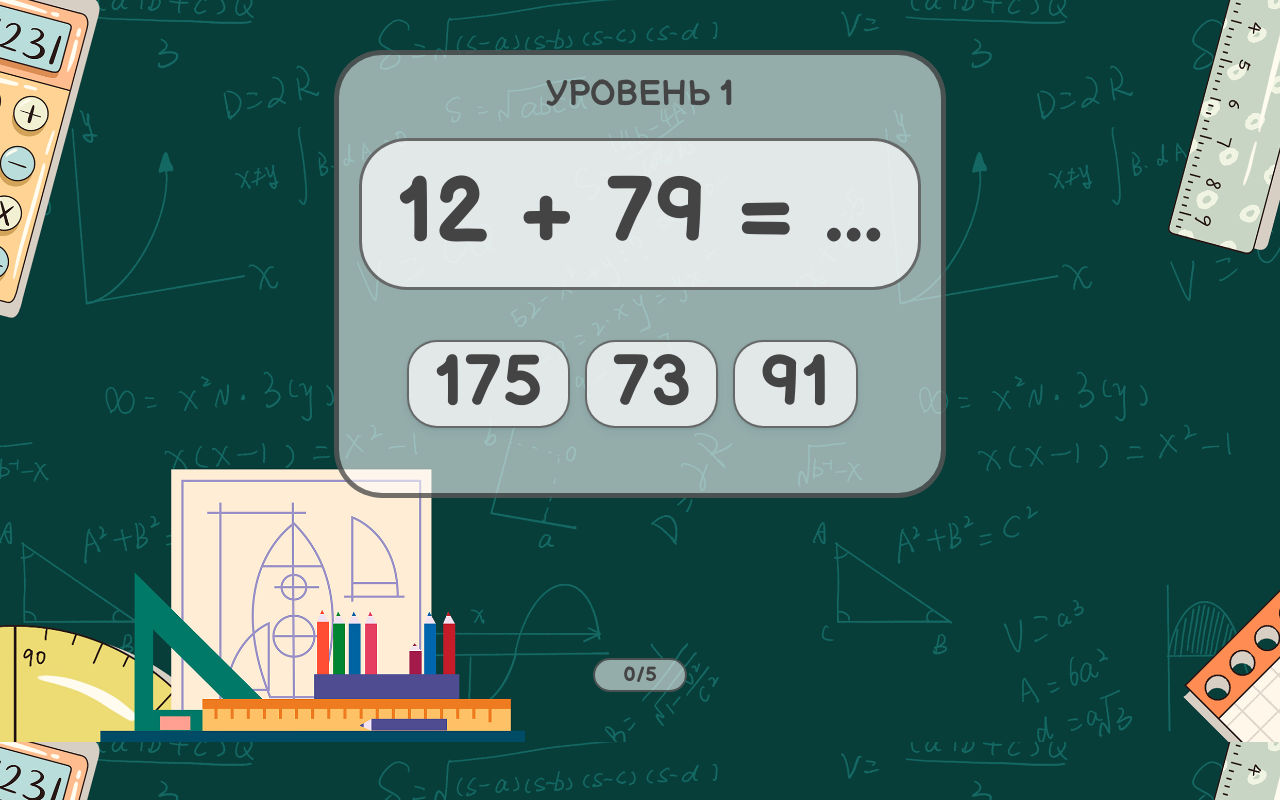
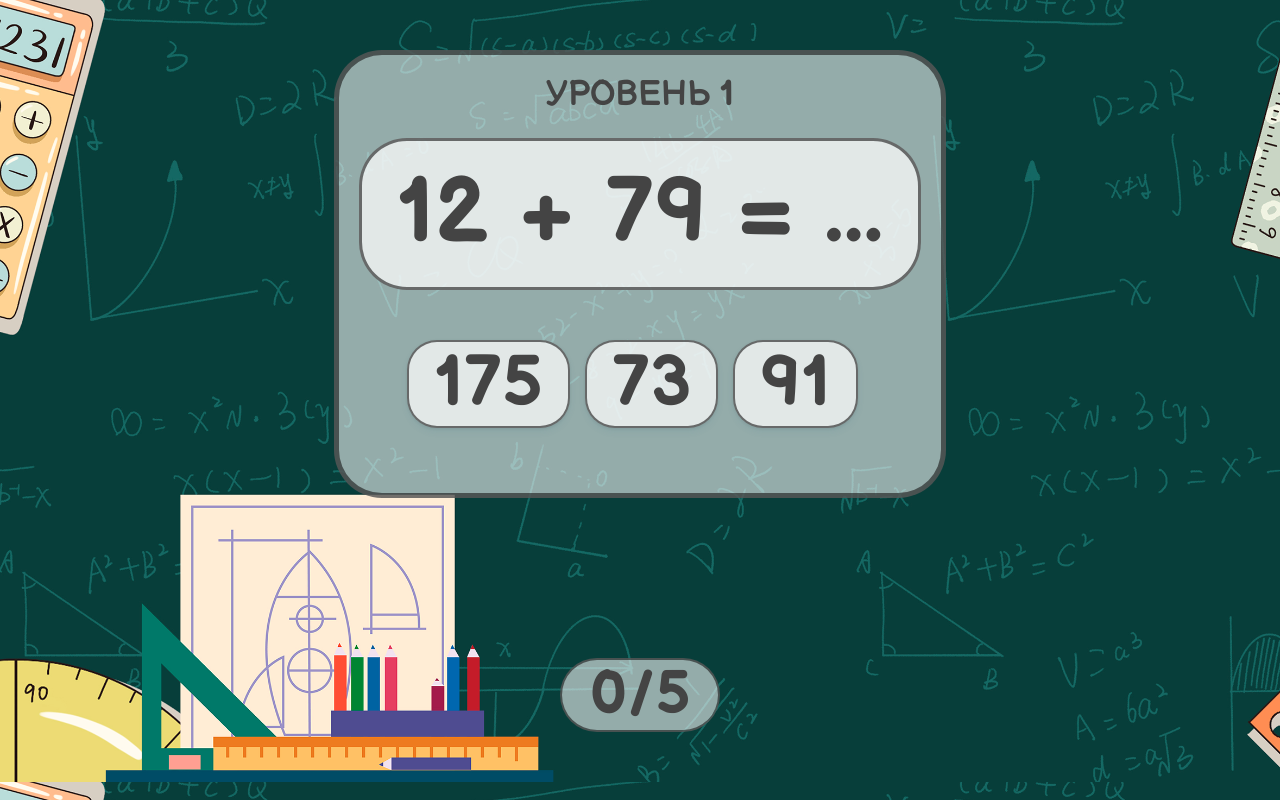
Before and after one commit to nikabest/nikabest.github.io, a plain HTML site: page level.html in a window 1280 px wide. Drawn offline with Linux system fonts and the light colour scheme.

Commit message:
Изменили размер шрифта

```diff
--- a/style.css
+++ b/style.css
@@ -175,6 +175,6 @@ h2 {
 }
 
 .points p {
-    padding: 5px 8px;
-    font-size: 20px;
+    padding: 25px 8px;
+    font-size: 60px;
 }
```
